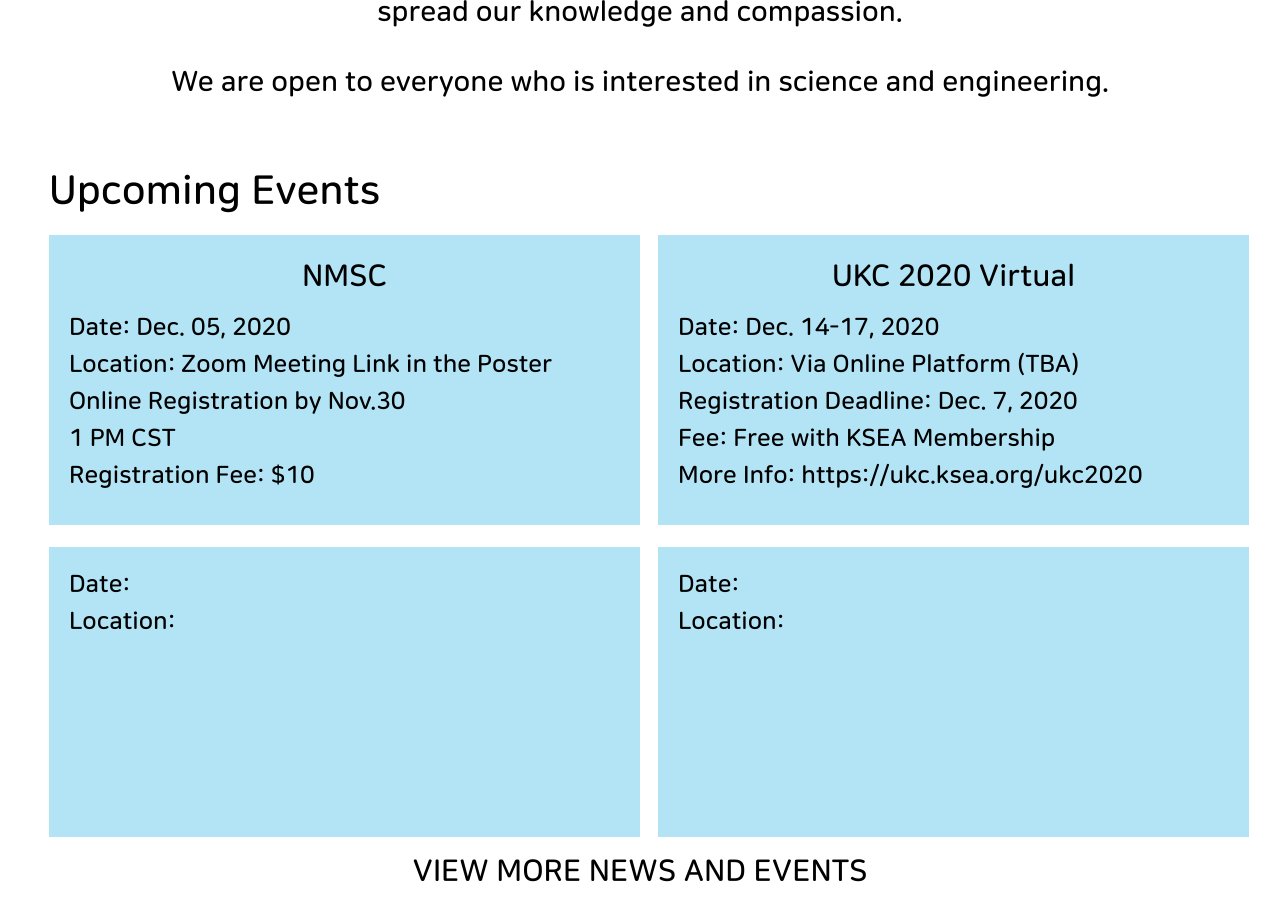
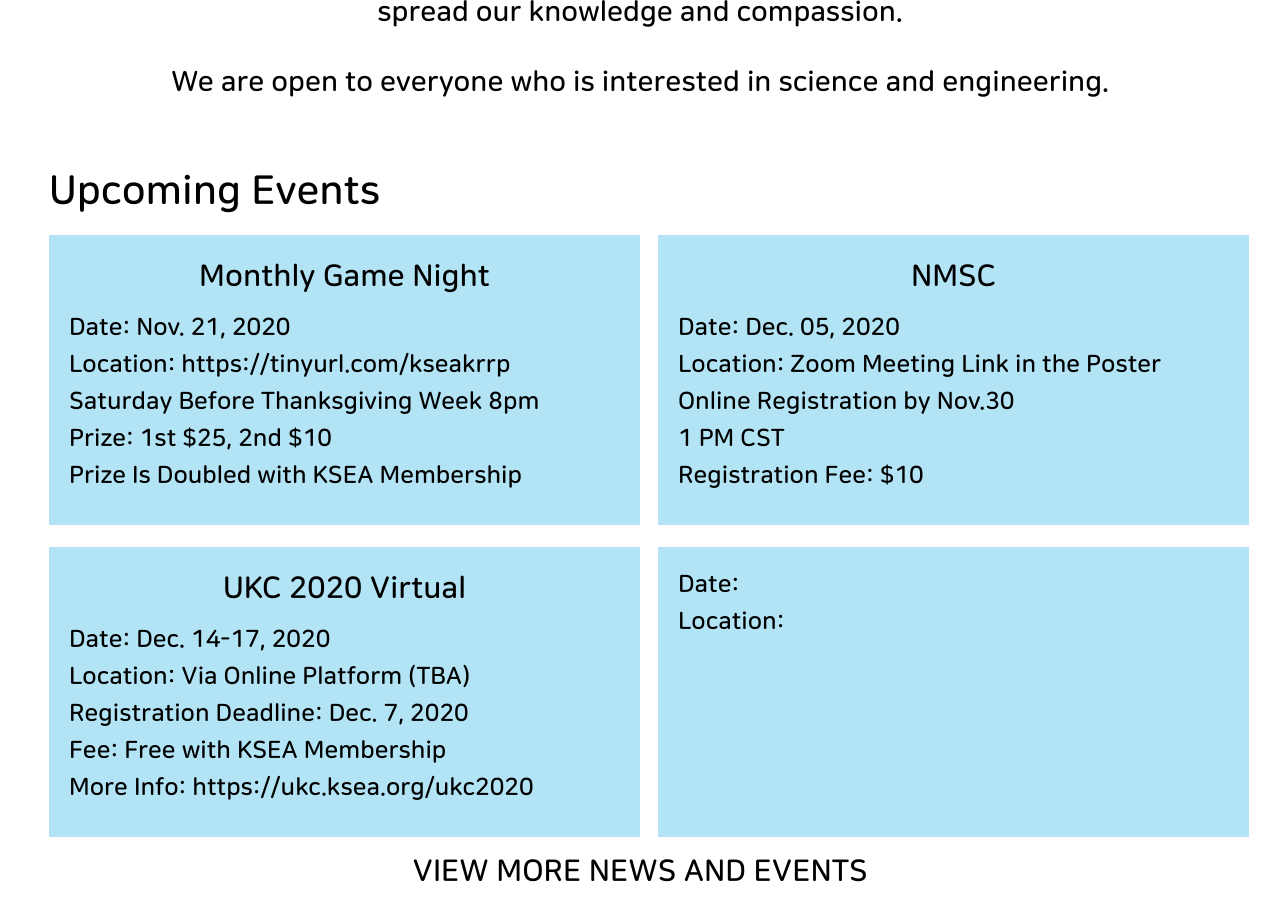
Before and after one commit to KSEAWisconsin/kseawisconsin.github.io, a Jekyll site: the page built from index.html, in a window 1280 px wide and 900 px high, scrolled down 543 px. Built offline with Jekyll 4.4.1, drawn with Linux system fonts in a browser that asks for light colours.

```diff
--- a/_data/home_events.yml
+++ b/_data/home_events.yml
@@ -9,6 +9,14 @@
 ##   additional_info1: # 1st line of additional information. 40 character per line
 ##   additional_info2: # 2st line of additional information.
 ##   additional_info3: # 2st line of additional information.
+- event_name: Monthly Game Night
+  detail_url:
+  date: Nov. 21, 2020
+  location: "https://tinyurl.com/kseakrrp"
+  additional_info1: Saturday Before Thanksgiving Week 8pm
+  additional_info2: "Prize: 1st $25, 2nd $10"
+  additional_info3: "Prize Is Doubled with KSEA Membership"
+
 - event_name: NMSC
   detail_url:
   date: Dec. 05, 2020
```
